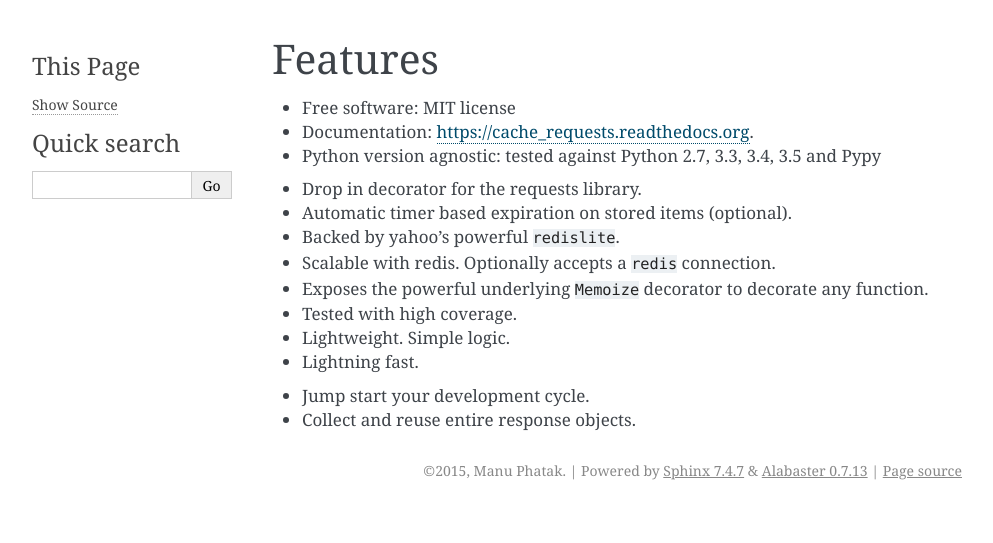
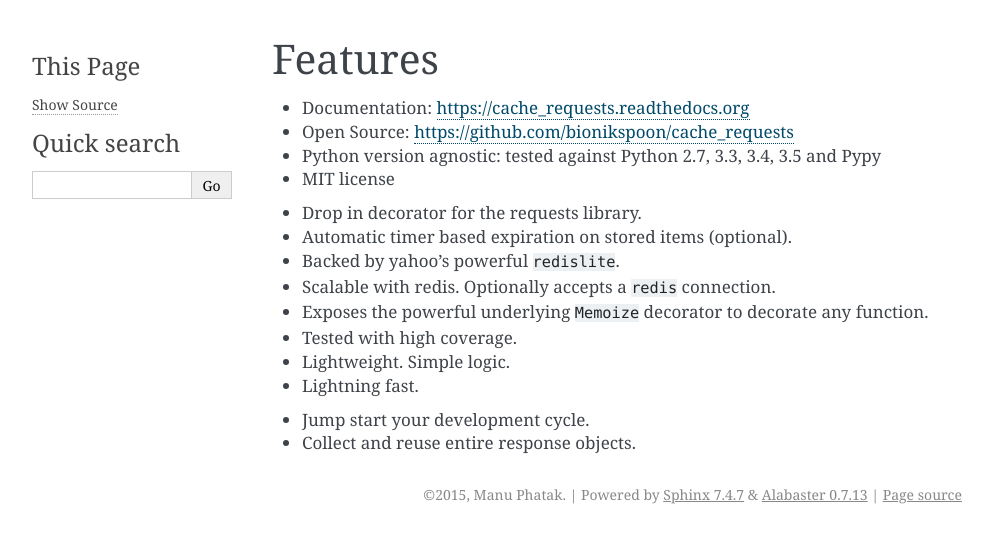
Before and after one commit to manuphatak/cache_requests, a Sphinx documentation site: the page built from docs/source/readme_features.rst, in a window 1280 px wide. Shown: the top 543 px of the page, without its empty margins (148-1141 px from the left). Built offline with Sphinx 7.4.7, drawn with Linux system fonts in a browser that asks for light colours.

Commit message:
sync up with cookiecutter

```diff
--- a/docs/github_docs.py
+++ b/docs/github_docs.py
@@ -37,8 +37,8 @@ PROJECT = partial(DOCS, '..')
 README = PROJECT('README.rst')
 CONTRIBUTING = PROJECT('CONTRIBUTING.rst')
 TODAY = datetime.now().strftime('%A, %B %d, %Y')  # %A, %B %d, %Y -> Friday, December 11, 2015
-FILE_HEADER = '.. __START__ Source defined in %s\n\n'
-FILE_FOOTER = '\n\n.. __END__ Source defined in %s'
+FILE_HEADER = '.. START Source defined in %s\n\n'
+FILE_FOOTER = '\n\n.. END Source defined in %s'
 
 # SOURCE DEFINITIONS
 # ----------------------------------------------------------------------------
--- a/docs/source/readme_features.rst
+++ b/docs/source/readme_features.rst
@@ -3,22 +3,23 @@
 Features
 --------
 
-* Free software: MIT license
-* Documentation: https://cache_requests.readthedocs.org.
-* Python version agnostic: tested against Python 2.7, 3.3, 3.4, 3.5 and Pypy
+- Documentation: https://cache_requests.readthedocs.org
+- Open Source: https://github.com/bionikspoon/cache_requests
+- Python version agnostic: tested against Python 2.7, 3.3, 3.4, 3.5 and Pypy
+- MIT license
 
 ..
 
-* Drop in decorator for the requests library.
-* Automatic timer based expiration on stored items (optional).
-* Backed by yahoo's powerful ``redislite``.
-* Scalable with redis. Optionally accepts a ``redis`` connection.
-* Exposes the powerful underlying ``Memoize`` decorator to decorate any function.
-* Tested with high coverage.
-* Lightweight. Simple logic.
-* Lightning fast.
+- Drop in decorator for the requests library.
+- Automatic timer based expiration on stored items (optional).
+- Backed by yahoo's powerful ``redislite``.
+- Scalable with redis. Optionally accepts a ``redis`` connection.
+- Exposes the powerful underlying ``Memoize`` decorator to decorate any function.
+- Tested with high coverage.
+- Lightweight. Simple logic.
+- Lightning fast.
 
 ..
 
-* Jump start your development cycle.
-* Collect and reuse entire response objects.
+- Jump start your development cycle.
+- Collect and reuse entire response objects.
--- a/docs/source/readme_title.rst
+++ b/docs/source/readme_title.rst
@@ -3,10 +3,6 @@
 ==============
 cache_requests
 ==============
-
-.. image:: https://img.shields.io/github/downloads/bionikspoon/cache_requests/total.svg
-    :target: https://github.com/bionikspoon/cache_requests
-    :alt: Github Downloads
 
 .. image:: https://badge.fury.io/py/cache_requests.svg
     :target: https://pypi.python.org/pypi/cache_requests/
```
Also changed, not shown: cache_requests/__init__.py (+4 -3 lines), .travis.yml, setup.cfg (line endings or trailing spaces), 5 other files.
